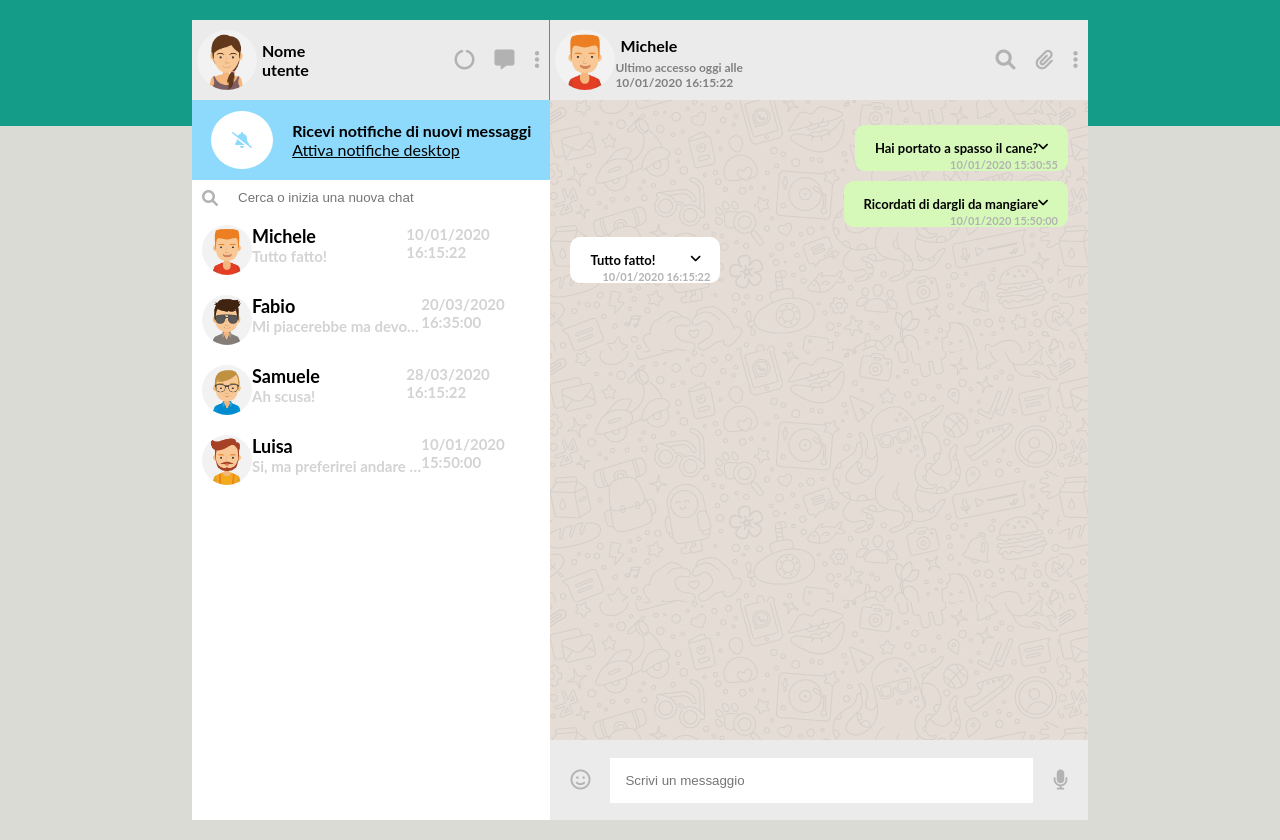
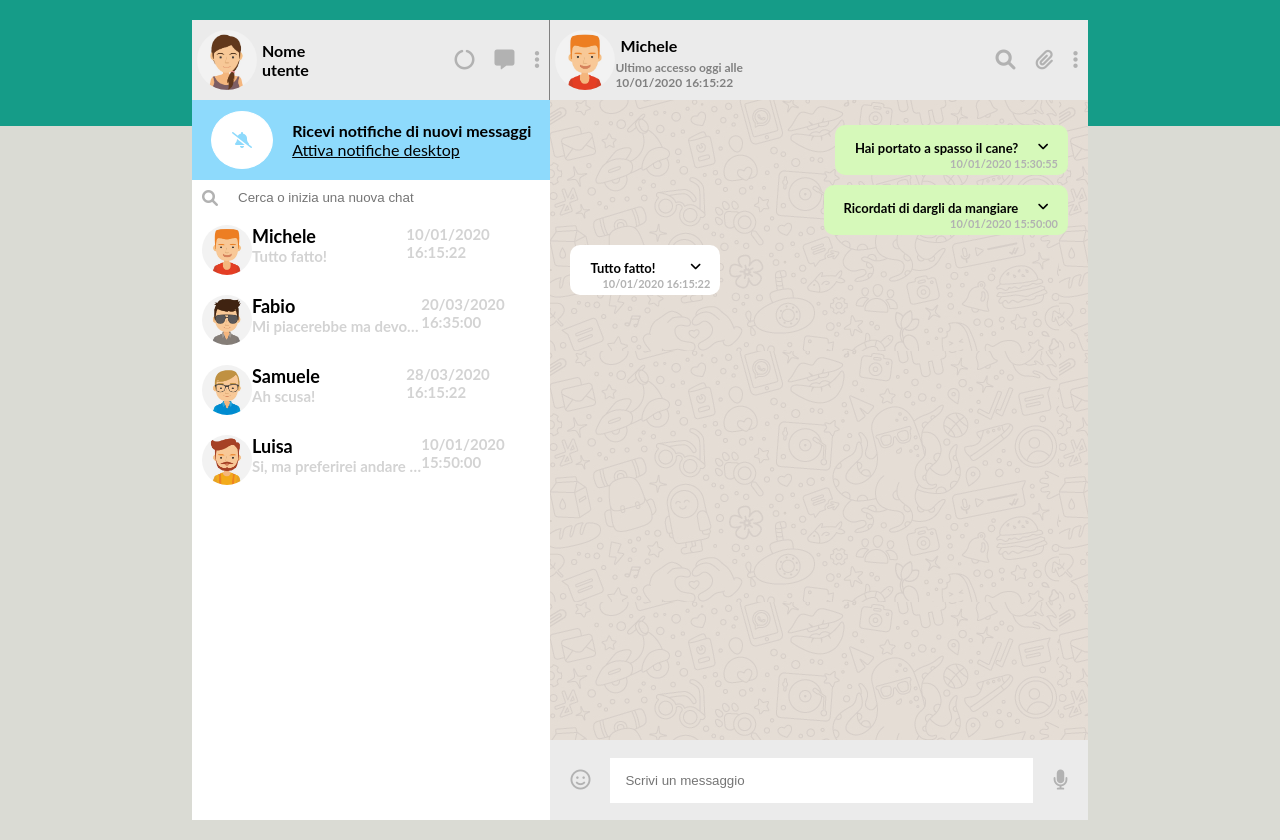
Before and after one commit to Afrodario/vue-boolzapp, a plain HTML site: page index.html in a window 1280 px wide. Drawn offline with nearby package versions, Linux system fonts and the light colour scheme.

Commit message:
Alcune rifiniture

```diff
--- a/index.html
+++ b/index.html
@@ -148,7 +148,7 @@
                                             </ul>
                                         </div>
                                     <div class="message-date" >
-                                        <p>{{message.date}}</p>
+                                        <span>{{message.date}}</span>
                                     </div>
                                 </div>
                             </li>
--- a/style.css
+++ b/style.css
@@ -28,6 +28,15 @@ ul {
     min-width: 150px;
     position: relative;
     justify-content: space-between;
+    min-height: 50px;
+}
+
+.message p {
+    padding-right: 20px;
+}
+
+.message-date {
+    padding-bottom: 5px;
 }
 
 .message-date {
```
